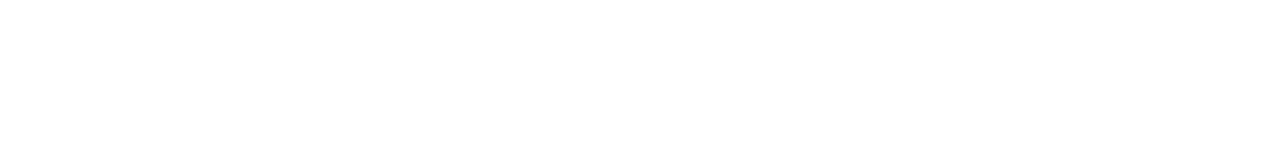
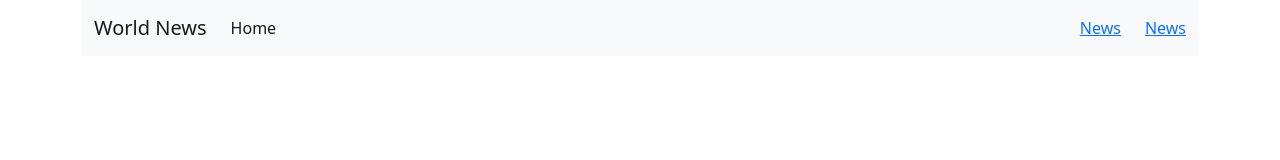
Before and after one commit to junnunprodhan/world-news, a plain HTML site: page index.html in a window 1280 px wide. Drawn offline with nearby package versions, Linux system fonts and the light colour scheme.

Commit message:
navbar added

```diff
--- a/index.html
+++ b/index.html
@@ -4,9 +4,39 @@
     <meta charset="UTF-8">
     <meta http-equiv="X-UA-Compatible" content="IE=edge">
     <meta name="viewport" content="width=device-width, initial-scale=1.0">
-    <title>Document</title>
+    <title>World News</title>
+    <!-- bootstrap cdn link  -->
+    <link href="https://cdn.jsdelivr.net/npm/bootstrap@5.2.0/dist/css/bootstrap.min.css" rel="stylesheet" integrity="sha384-gH2yIJqKdNHPEq0n4Mqa/HGKIhSkIHeL5AyhkYV8i59U5AR6csBvApHHNl/vI1Bx" crossorigin="anonymous">
 </head>
 <body>
+    <header class="container">
+    <!-- navbar section start -->
+    <nav class="navbar navbar-expand-lg bg-light">
+        <div class="container-fluid">
+          <a class="navbar-brand" href="#">World News</a>
+          <button class="navbar-toggler" type="button" data-bs-toggle="collapse" data-bs-target="#navbarSupportedContent" aria-controls="navbarSupportedContent" aria-expanded="false" aria-label="Toggle navigation">
+            <span class="navbar-toggler-icon"></span>
+          </button>
+          <div class="collapse navbar-collapse" id="navbarSupportedContent">
+            <ul class="navbar-nav me-auto mb-2 mb-lg-0">
+              <li class="nav-item">
+                <a class="nav-link active" aria-current="page" href="#">Home</a>
+              </li>
+            </ul>
+            <form class="d-flex" role="search">
+              <a class="mx-4" href="">News</a>
+              <a href="">News</a>
+              <!-- <button class="btn btn-primary" type="submit">Blog</button> -->
+            </form>
+          </div>
+        </div>
+      </nav>
+    <!-- navbar section end -->
+    </header>
+    <main>
 
+    </main>
+    <!-- bootstrap javascript cdn link  -->
+    <script src="https://cdn.jsdelivr.net/npm/bootstrap@5.2.0/dist/js/bootstrap.bundle.min.js" integrity="sha384-A3rJD856KowSb7dwlZdYEkO39Gagi7vIsF0jrRAoQmDKKtQBHUuLZ9AsSv4jD4Xa" crossorigin="anonymous"></script>
 </body>
 </html>
```
